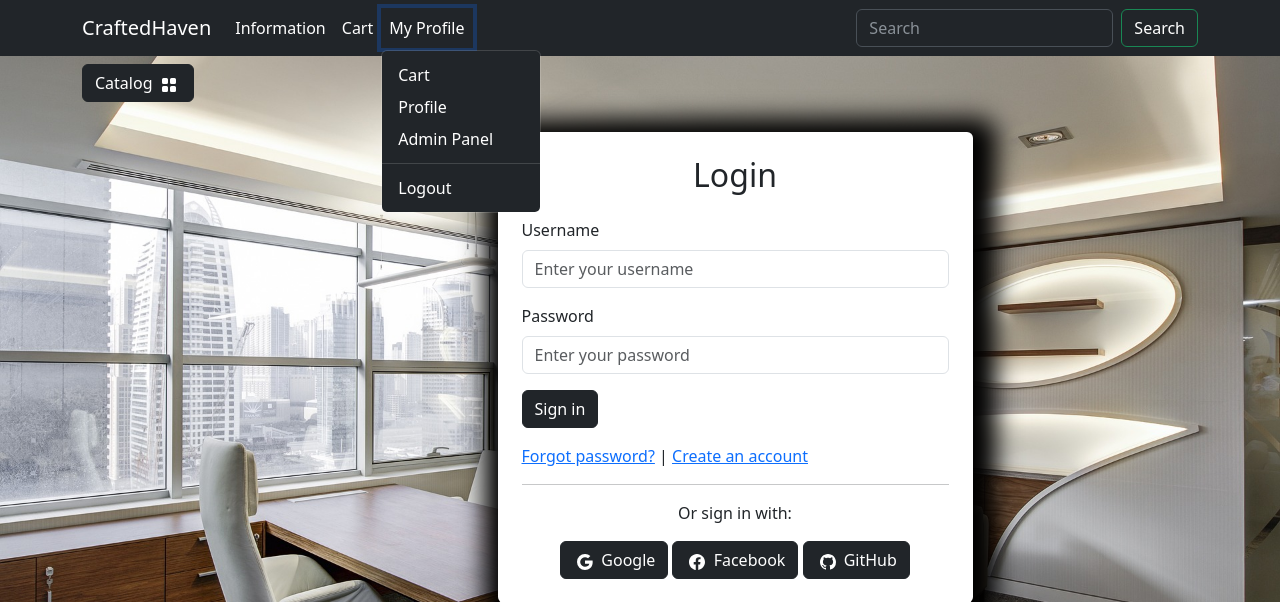
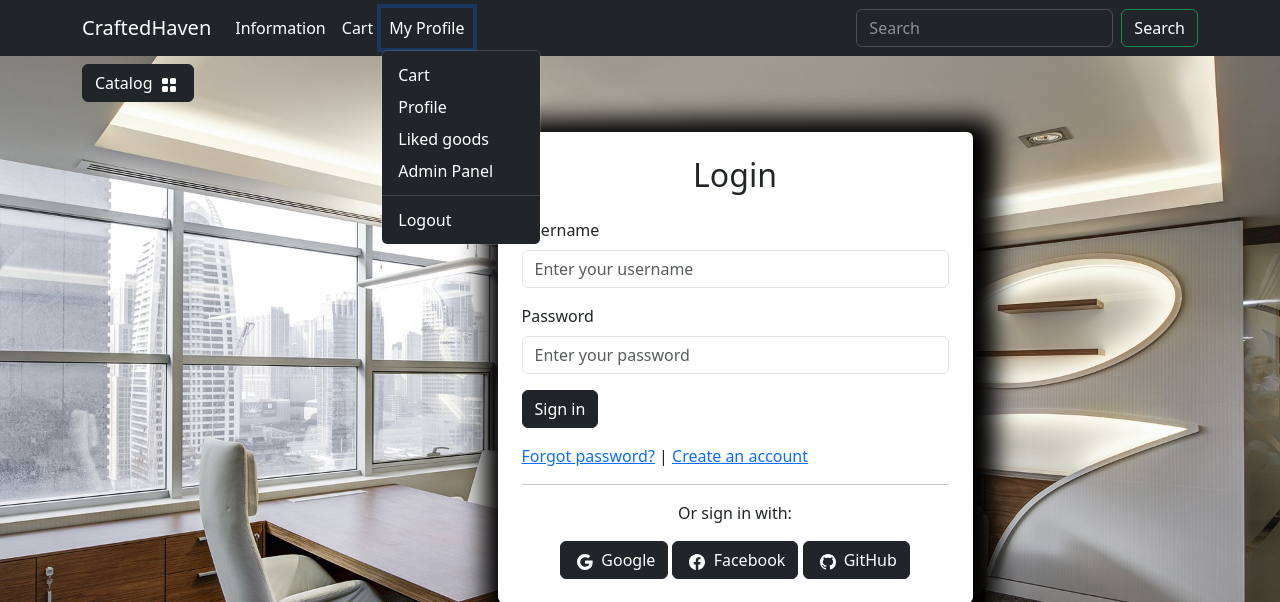
Before and after one commit to RomanMainAcc/CraftedHaven, a Django app: template users/templates/users/login.html in a window 1280 px wide, after a click on "My Profile". Shown: the top 602 px of the page. Run offline with Django 5.2, Linux system fonts and the light colour scheme; the template is opened without the code that fills it: values that come from a table or form of the project are taken from there, others are empty; the visitor is signed in with stand-in values (Sample User, id 1); data comes from the database, SQL or seed files in the repository; parts of the project's set-up code (start-up, migrations or seed data) failed here and were passed over; some libraries are stand-ins or nearby versions.

Commit message:
add a button to view user favorite products

```diff
--- a/templates/base.html
+++ b/templates/base.html
@@ -61,6 +61,11 @@
                                 <ul class="dropdown-menu">
                                     <li><a class="dropdown-item  text-white" href="{% url 'user:users_cart' %}">Cart</a></li>
                                     <li><a class="dropdown-item  text-white" href="{% url "user:profile" %}">Profile</a>
+                                    </li>
+                                    <li>
+                                    <a class="dropdown-item text-white" href="{% url 'goods:index' 'all'%}?liked_only=on&order_by=default">Liked goods</a>
+
+
                                     </li>
                                     {% if user.is_admin or user.is_staff %}
                                         <li><a class="dropdown-item  text-white" href="{% url "admin:index" %}">Admin Panel</a></li>
```
